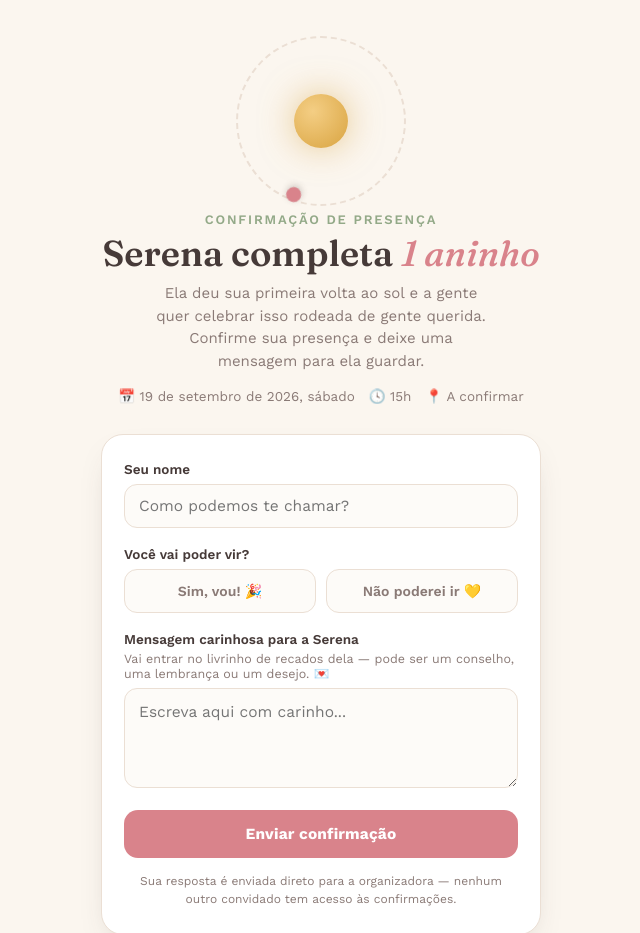
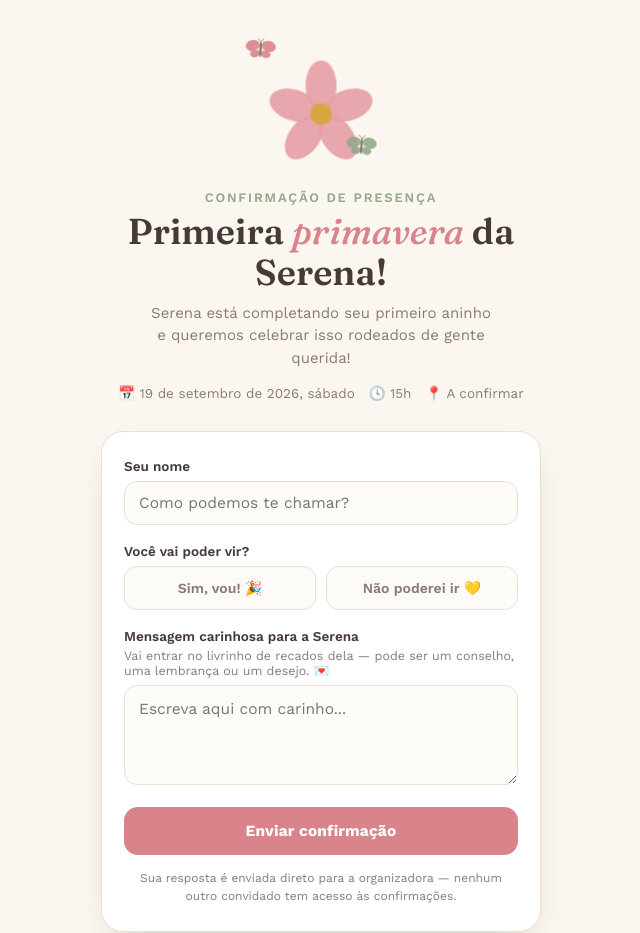
Before and after one commit to stephenfryy/Festinha-Serena, a plain HTML site: page index.html in a window 1280 px wide. Shown: the top 933 px of the page, without its empty margins (319-959 px from the left). Drawn offline with nearby package versions, Linux system fonts and the light colour scheme.

Commit message:
Update index.html

```diff
--- a/index.html
+++ b/index.html
@@ -3,11 +3,11 @@
 <head>
 <meta charset="UTF-8">
 <meta name="viewport" content="width=device-width, initial-scale=1.0">
-<title>Primeira volta ao sol - Serena</title>
+<title>Primeira primavera - Serena</title>
 <link rel="icon" type="image/jpeg" href="favicon.jpg">
 <link rel="apple-touch-icon" href="favicon.jpg">
-<meta property="og:title" content="Serena completa 1 aninho! 🌞">
-<meta property="og:description" content="Confirme sua presença e deixe uma mensagem carinhosa para a Serena.">
+<meta property="og:title" content="Primeira primavera da Serena! 🌸">
+<meta property="og:description" content="Serena está completando seu primeiro aninho — confirme sua presença e deixe uma mensagem carinhosa para ela.">
 <meta property="og:image" content="https://stephenfryy.github.io/Festinha-Seren/social-preview.jpg">
 <meta property="og:url" content="https://stephenfryy.github.io/Festinha-Seren/">
 <link rel="preconnect" href="https://fonts.googleapis.com">
@@ -40,42 +40,74 @@
     padding:28px 20px 60px;
   }
 
-  /* ---- Orbit signature ---- */
-  .orbit-wrap{
+  /* ---- Bloom signature (primavera) ---- */
+  .bloom-wrap{
     position:relative;
     width:170px;
-    height:170px;
-    margin:8px auto 6px;
+    height:150px;
+    margin:8px auto 4px;
   }
-  .orbit-path{
-    position:absolute; inset:0;
-    border:2px dashed var(--line);
-    border-radius:50%;
+  .flower-svg{
+    position:absolute;
+    left:50%; top:52%;
+    width:118px; height:118px;
+    transform:translate(-50%,-50%);
+    animation:bloom-pulse 6s ease-in-out infinite;
   }
-  .sun{
-    position:absolute; top:50%; left:50%;
-    width:54px; height:54px;
-    margin:-27px 0 0 -27px;
-    border-radius:50%;
-    background:radial-gradient(circle at 35% 32%, #F4CE84, var(--gold));
-    box-shadow:0 0 34px rgba(217,164,65,.55);
+  .flower-svg .petal ellipse{
+    fill:var(--blush);
+    opacity:.92;
   }
-  .orbit-rotator{
-    position:absolute; inset:0;
-    animation:spin 9s linear infinite;
+  .flower-svg .flower-center{
+    fill:var(--gold);
   }
-  .planet{
-    position:absolute; top:-1px; left:50%;
-    width:15px; height:15px;
-    margin-left:-7.5px;
-    border-radius:50%;
-    background:var(--blush-deep);
-    box-shadow:0 2px 6px rgba(70,58,56,.25);
+  @keyframes bloom-pulse{
+    0%,100%{ transform:translate(-50%,-50%) scale(1); }
+    50%{ transform:translate(-50%,-50%) scale(1.045); }
   }
-  @keyframes spin{ to{ transform:rotate(360deg); } }
+  .butterfly{
+    position:absolute;
+    width:34px; height:26px;
+  }
+  .butterfly .wing{
+    fill:var(--blush-deep);
+    opacity:.9;
+  }
+  .butterfly .butterfly-body{
+    fill:var(--ink-soft);
+  }
+  .butterfly .antenna{
+    stroke:var(--ink-soft);
+    stroke-width:.8;
+    stroke-linecap:round;
+  }
+  .butterfly-a{
+    left:10%; top:6%;
+    animation:flutter-a 7s ease-in-out infinite;
+  }
+  .butterfly-b{
+    left:68%; top:60%;
+    animation:flutter-b 8.5s ease-in-out infinite;
+    animation-delay:.6s;
+  }
+  .butterfly-b .wing{
+    fill:var(--sage);
+  }
+  @keyframes flutter-a{
+    0%   { transform:translate(0,0) rotate(0deg); }
+    25%  { transform:translate(14px,-10px) rotate(8deg); }
+    50%  { transform:translate(4px,-22px) rotate(-6deg); }
+    75%  { transform:translate(-10px,-8px) rotate(4deg); }
+    100% { transform:translate(0,0) rotate(0deg); }
+  }
+  @keyframes flutter-b{
+    0%   { transform:translate(0,0) rotate(0deg); }
+    30%  { transform:translate(-16px,-8px) rotate(-8deg); }
+    60%  { transform:translate(-6px,10px) rotate(6deg); }
+    100% { transform:translate(0,0) rotate(0deg); }
+  }
   @media (prefers-reduced-motion: reduce){
-    .orbit-rotator{ animation:none; }
-    .planet{ top:auto; bottom:-1px; }
+    .flower-svg, .butterfly-a, .butterfly-b{ animation:none; }
   }
 
   header{ text-align:center; margin-bottom:8px; }
@@ -311,15 +343,46 @@
 <div class="wrap">
 
   <header>
-    <div class="orbit-wrap" aria-hidden="true">
-      <div class="orbit-path"></div>
-      <div class="orbit-rotator"><div class="planet"></div></div>
-      <div class="sun"></div>
+    <div class="bloom-wrap" aria-hidden="true">
+      <svg class="flower-svg" viewBox="-50 -50 100 100">
+        <g class="petal" transform="rotate(0)"><ellipse cx="0" cy="-24" rx="13" ry="21"/></g>
+        <g class="petal" transform="rotate(72)"><ellipse cx="0" cy="-24" rx="13" ry="21"/></g>
+        <g class="petal" transform="rotate(144)"><ellipse cx="0" cy="-24" rx="13" ry="21"/></g>
+        <g class="petal" transform="rotate(216)"><ellipse cx="0" cy="-24" rx="13" ry="21"/></g>
+        <g class="petal" transform="rotate(288)"><ellipse cx="0" cy="-24" rx="13" ry="21"/></g>
+        <circle class="flower-center" cx="0" cy="0" r="9"/>
+      </svg>
+      <svg class="butterfly butterfly-a" viewBox="-19 -14 38 28">
+        <g class="wing wing-left">
+          <ellipse cx="-9" cy="-4" rx="8" ry="6" transform="rotate(-15 -9 -4)"></ellipse>
+          <ellipse cx="-6" cy="5" rx="5.5" ry="4.2" transform="rotate(-10 -6 5)"></ellipse>
+        </g>
+        <g class="wing wing-right">
+          <ellipse cx="9" cy="-4" rx="8" ry="6" transform="rotate(15 9 -4)"></ellipse>
+          <ellipse cx="6" cy="5" rx="5.5" ry="4.2" transform="rotate(10 6 5)"></ellipse>
+        </g>
+        <line class="antenna" x1="0" y1="-8" x2="-3" y2="-12"></line>
+        <line class="antenna" x1="0" y1="-8" x2="3" y2="-12"></line>
+        <ellipse class="butterfly-body" cx="0" cy="0" rx="1.4" ry="9"></ellipse>
+      </svg>
+      <svg class="butterfly butterfly-b" viewBox="-19 -14 38 28">
+        <g class="wing wing-left">
+          <ellipse cx="-9" cy="-4" rx="8" ry="6" transform="rotate(-15 -9 -4)"></ellipse>
+          <ellipse cx="-6" cy="5" rx="5.5" ry="4.2" transform="rotate(-10 -6 5)"></ellipse>
+        </g>
+        <g class="wing wing-right">
+          <ellipse cx="9" cy="-4" rx="8" ry="6" transform="rotate(15 9 -4)"></ellipse>
+          <ellipse cx="6" cy="5" rx="5.5" ry="4.2" transform="rotate(10 6 5)"></ellipse>
+        </g>
+        <line class="antenna" x1="0" y1="-8" x2="-3" y2="-12"></line>
+        <line class="antenna" x1="0" y1="-8" x2="3" y2="-12"></line>
+        <ellipse class="butterfly-body" cx="0" cy="0" rx="1.4" ry="9"></ellipse>
+      </svg>
     </div>
 
     <p class="eyebrow">Confirmação de presença</p>
-    <h1>Serena completa <em>1 aninho</em></h1>
-    <p class="subtitle">Ela deu sua primeira volta ao sol e a gente quer celebrar isso rodeada de gente querida. Confirme sua presença e deixe uma mensagem para ela guardar.</p>
+    <h1>Primeira <em>primavera</em> da Serena!</h1>
+    <p class="subtitle">Serena está completando seu primeiro aninho e queremos celebrar isso rodeados de gente querida!</p>
 
     <div class="details">
       <span>📅 19 de setembro de 2026, sábado</span>
```
